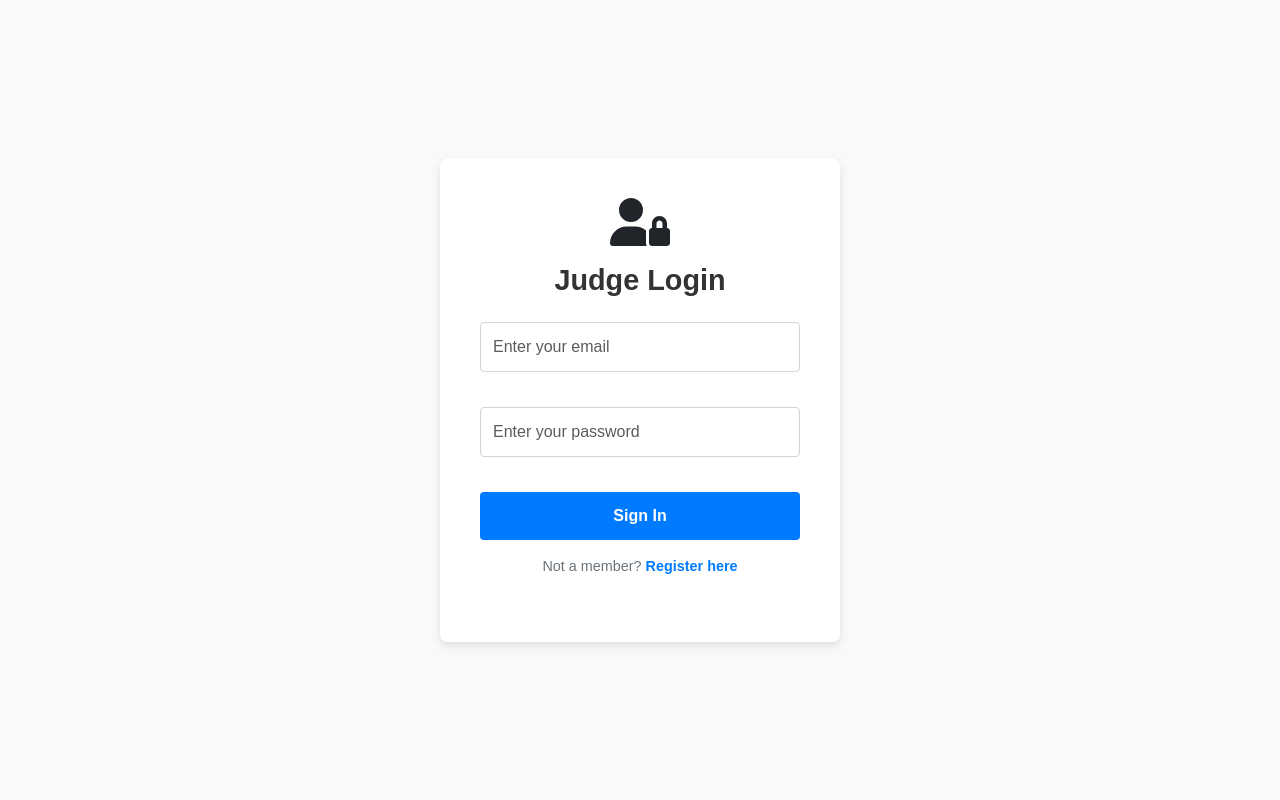
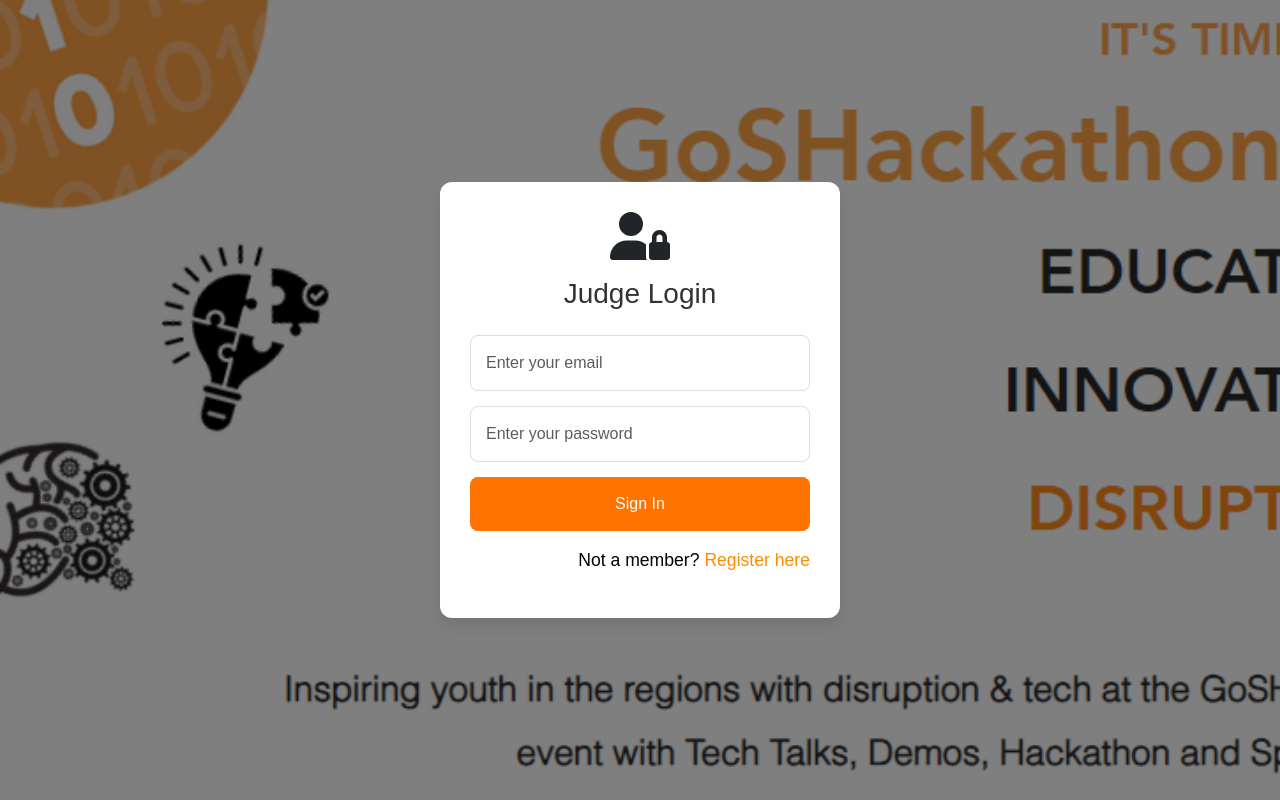
Before and after one commit to GosHackathon/judging-app, a React (Create React App) app in the folder frontend/: page /login in a window 1280 px wide. Built offline with nearby package versions, Linux system fonts and the light colour scheme; no server answers.

Commit message:
Main Judge Login Page

```diff
--- a/frontend/src/auth/MainJudgeLogin.css
+++ b/frontend/src/auth/MainJudgeLogin.css
@@ -1,94 +1,109 @@
-/* MainJudgeLogin.css */
+body {
+  margin: 0;
+  font-family: "Roboto", sans-serif;
+  background: url("/public/images/GoSH24.png") no-repeat center center fixed;
+  background-size: cover;
+}
 
 .login-container {
   display: flex;
   justify-content: center;
   align-items: center;
-  min-height: 100vh;
-  background-color: #f8f9fa; /* Light grey background */
+  height: 100vh;
 }
 
 .login-form {
-  background-color: #ffffff; /* White background for the form */
-  padding: 40px;
-  border-radius: 8px;
-  box-shadow: 0 4px 8px rgba(0, 0, 0, 0.1); /* Subtle shadow for depth */
+  max-width: 400px;
   width: 100%;
-  max-width: 400px;
-  box-sizing: border-box;
-}
-
-.login-form .text-center {
-  margin-bottom: 24px;
+  padding: 30px;
+  border-radius: 12px;
+  box-shadow: 0 8px 16px rgba(0, 0, 0, 0.1);
+  background: white;
+  text-align: center;
 }
 
 .login-form h2 {
-  font-size: 1.8rem;
-  margin: 0;
-  font-weight: 600;
+  margin-bottom: 20px;
+  font-size: 28px;
   color: #333;
 }
 
 .login-form .form-group {
-  margin-bottom: 20px;
+  position: relative;
 }
 
-.login-form .form-control {
+.login-form input {
   width: 100%;
-  padding: 12px;
-  font-size: 1rem;
-  border-radius: 4px;
-  border: 1px solid #ced4da; /* Border similar to Bootstrap */
+  padding: 15px;
+  margin-bottom: 15px;
+  border: 1px solid #ddd;
+  border-radius: 8px;
+  font-size: 16px;
   box-sizing: border-box;
-  transition: border-color 0.2s;
 }
 
-.login-form .form-control:focus {
-  border-color: #007bff; /* Blue border on focus */
-  outline: none;
+.password-field .password-toggle-icon {
+  position: absolute;
+  right: 10px;
+  top: 50%;
+  transform: translateY(-50%);
+  cursor: pointer;
+  color: #888;
 }
 
-.login-form .btn {
-  width: 100%;
-  padding: 12px;
-  font-size: 1rem;
-  font-weight: 600;
+.login-form button {
+  padding: 15px;
+  border: none;
+  border-radius: 8px;
+  background: #ff7300;
   color: #fff;
-  background-color: #007bff; /* Primary color */
-  border: none;
-  border-radius: 4px;
+  font-size: 16px;
   cursor: pointer;
-  transition: background-color 0.2s;
+  transition: background-color 0.3s ease;
 }
 
-.login-form .btn:hover {
-  background-color: #0056b3; /* Darker blue on hover */
+.login-form button:hover {
+  background: darkorange;
 }
 
-.login-form .error {
-  color: #dc3545; /* Red color for errors */
-  margin-bottom: 20px;
-  font-weight: 600;
+.error {
+  color: #e1702e;
+  margin-bottom: 15px;
 }
 
-.login-form .success {
-  color: #28a745; /* Green color for success messages */
-  margin-bottom: 20px;
-  font-weight: 600;
+.success {
+  color: #e89326;
+  margin-bottom: 15px;
 }
 
-.login-form .signup-link p {
-  margin: 0;
-  font-size: 0.9rem;
-  color: #6c757d; /* Slightly muted text color */
+.signup-link {
+  margin-top: 20px;
+  text-align: center; /* Center the text and links */
 }
 
-.login-form .signup-link a {
-  color: #007bff;
-  text-decoration: none;
-  font-weight: 600;
+.signup-link p {
+
+  margin: 0;
+  margin-top: 10px;
+  color: black; /* Set the text color to black */
 }
 
-.login-form .signup-link a:hover {
+.signup-link a {
+
+  color: darkorange;
+  text-decoration: none;
+  font-weight: lighter;
+}
+
+.signup-link a:hover {
+
   text-decoration: underline;
 }
+
+
+/* New CSS to align "Forget password?" link to the right */
+.login-form p {
+  text-align: right; /* Align text to the right */
+  margin: 0; /* Remove default margin */
+  margin-bottom: 15px; /* Add margin below for spacing */
+}
--- a/frontend/src/auth/MainJudgeLogin.js
+++ b/frontend/src/auth/MainJudgeLogin.js
@@ -1,16 +1,22 @@
 import React, { useState } from "react";
 import { useNavigate } from "react-router-dom";
 import { loginMainJudge } from "../services/apiService";
+import { Link } from "react-router-dom";
 import { FontAwesomeIcon } from "@fortawesome/react-fontawesome";
-import { faGavel } from "@fortawesome/free-solid-svg-icons";
+import { faGavel, faEye, faEyeSlash } from "@fortawesome/free-solid-svg-icons";
 import "./MainJudgeLogin.css";
 
 function MainJudgeLogin() {
   const [email, setEmail] = useState("");
   const [password, setPassword] = useState("");
+  const [showPassword, setShowPassword] = useState(false); // State to toggle password visibility
   const [error, setError] = useState("");
   const [success, setSuccess] = useState("");
   const navigate = useNavigate();
+
+  const togglePasswordVisibility = () => {
+    setShowPassword(!showPassword);
+  };
 
   const handleLogin = async (e) => {
     e.preventDefault();
@@ -63,18 +69,26 @@
               required
             />
           </div>
-          <div className="form-group">
+          <div className="form-group password-field">
             <input
-              type="password"
+              type={showPassword ? "text" : "password"} // Toggle input type based on state
               className="form-control"
               placeholder="Enter your password"
               value={password}
               onChange={(e) => setPassword(e.target.value)}
               required
             />
+            <FontAwesomeIcon
+              icon={showPassword ? faEyeSlash : faEye}
+              onClick={togglePasswordVisibility}
+              className="password-toggle-icon"
+            />
           </div>
+          <p>
+            <Link to="/forget-password">Forget Password?</Link>
+          </p>
           <button type="submit" className="btn btn-primary btn-block">
-            Sign In
+            LOG IN
           </button>
           <div className="signup-link text-center mt-3">
             <p>
@@ -82,7 +96,7 @@
               <a href="/main-judge-signup">Sign Up as a Main Judge</a>
             </p>
             <p>
-              Not a Judge? <a href="/">Login as a Judge</a>
+              Not a Judge? <Link to="/login">Login as a Judge</Link>
             </p>
           </div>
         </form>
```
